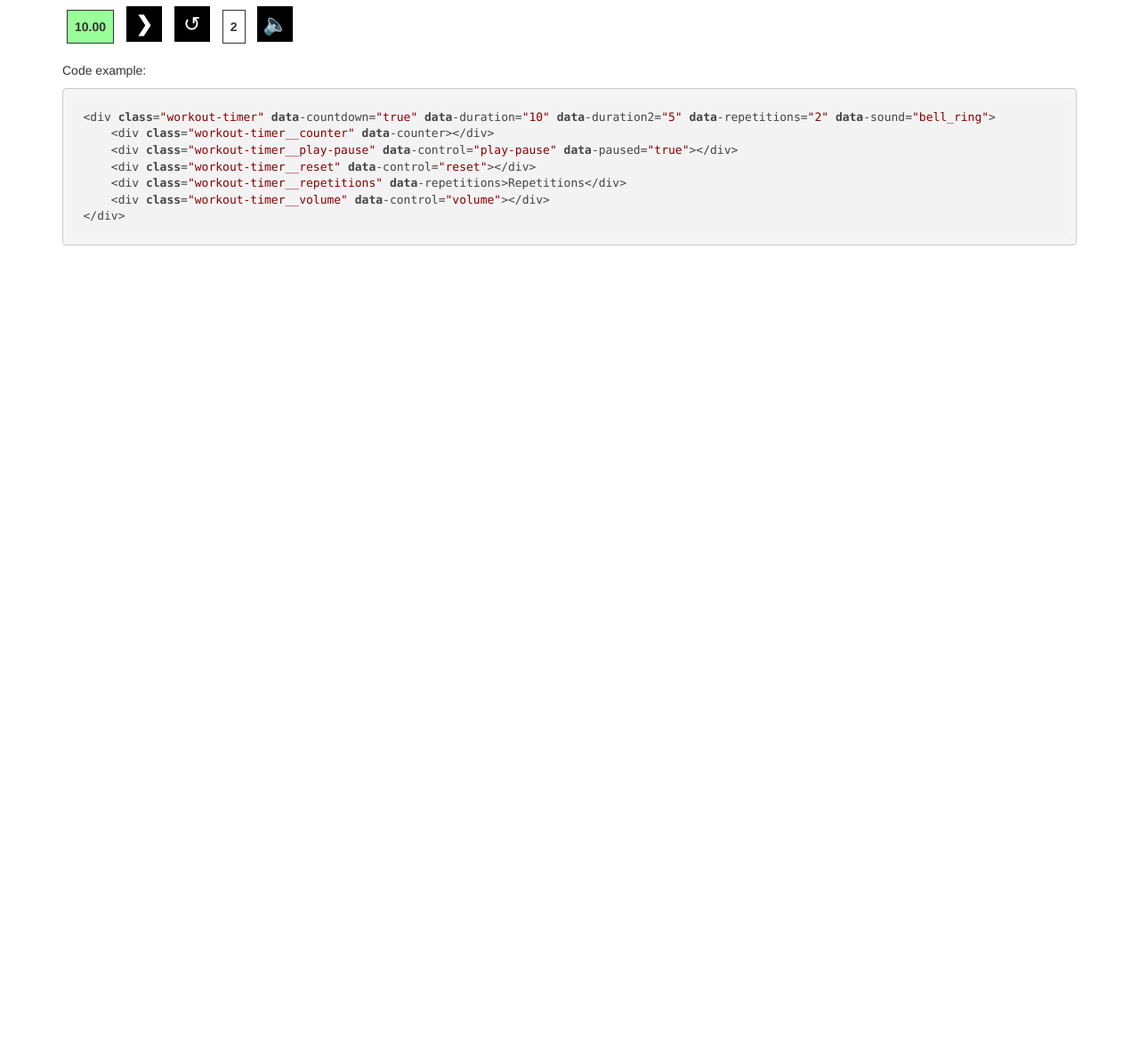
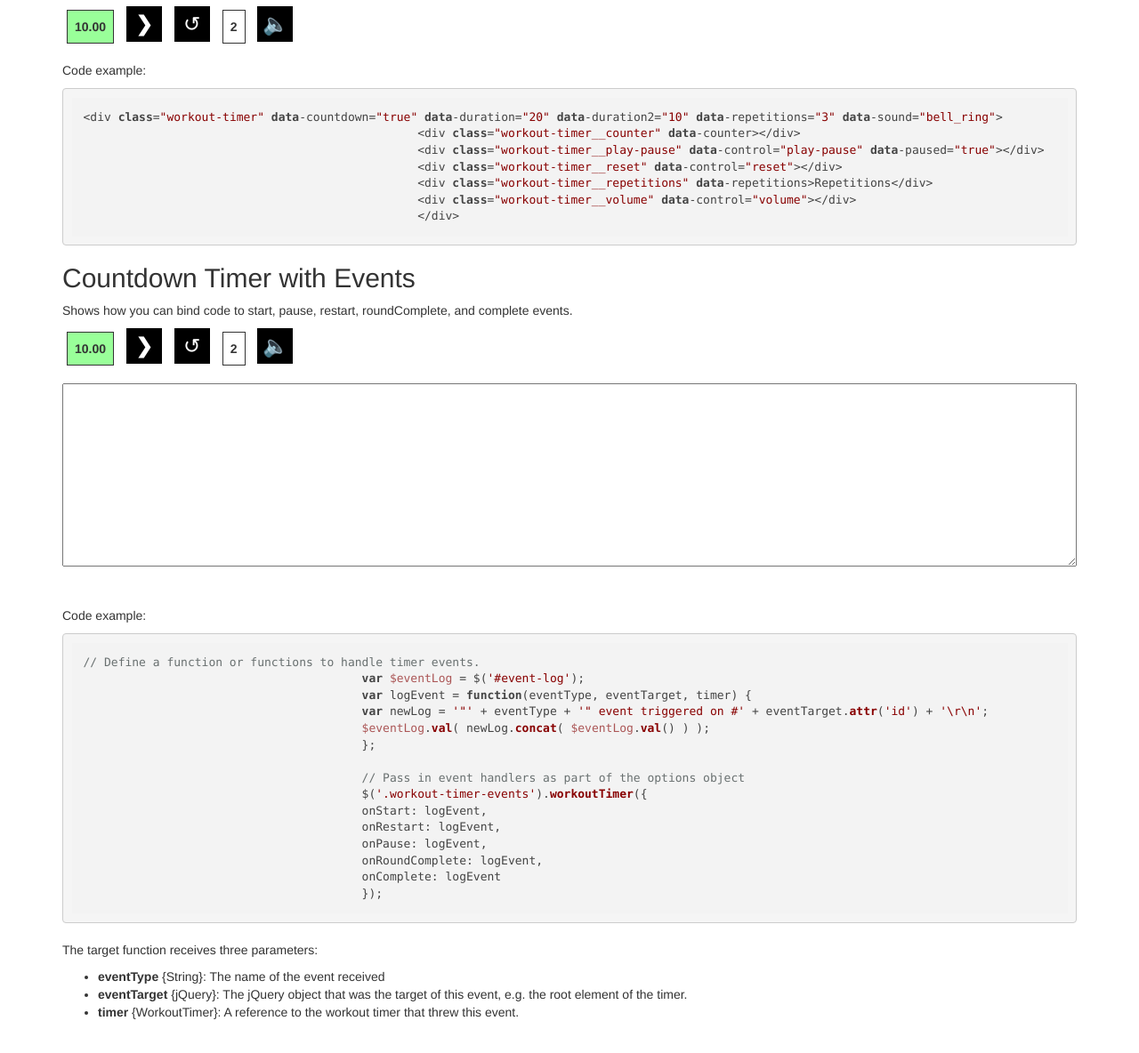
Before and after one commit to hansoninc/jquery.workout-timer, a plain HTML site: page index.html in a window 1280 px wide. Shown: the part 1593-2777 px from the top of the page at 89% size. Before the commit the page ends 1889 px from the top, so only its background shows below. Drawn offline with nearby package versions, Linux system fonts and the light colour scheme; no server answers.

Commit message:
Added callback events

```diff
--- a/index.html
+++ b/index.html
@@ -8,6 +8,15 @@
 
 	<!-- Example-page styles -->
 	<style>
+		body {
+			margin-bottom: 100px;
+		}
+
+		.event-log {
+			width: 100%;
+			margin: 20px 0;
+		}
+
 		.code-example {
 			margin: 20px 0;
 		}
@@ -118,7 +127,7 @@
 
 				<div class="code-example">
 					<p>Code example:</p>
-					<pre><code>&lt;div class=&quot;workout-timer&quot; data-countdown=&quot;true&quot; data-duration=&quot;10&quot; data-duration2=&quot;5&quot; data-repetitions=&quot;2&quot; data-sound=&quot;bell_ring&quot;&gt;
+					<pre><code>&lt;div class=&quot;workout-timer&quot; data-countdown=&quot;true&quot; data-duration=&quot;20&quot; data-duration2=&quot;10&quot; data-repetitions=&quot;3&quot; data-sound=&quot;bell_ring&quot;&gt;
 						&lt;div class=&quot;workout-timer__counter&quot; data-counter&gt;&lt;/div&gt;
 						&lt;div class=&quot;workout-timer__play-pause&quot; data-control=&quot;play-pause&quot; data-paused=&quot;true&quot;&gt;&lt;/div&gt;
 						&lt;div class=&quot;workout-timer__reset&quot; data-control=&quot;reset&quot;&gt;&lt;/div&gt;
@@ -126,6 +135,42 @@
 						&lt;div class=&quot;workout-timer__volume&quot; data-control=&quot;volume&quot;&gt;&lt;/div&gt;
 						&lt;/div&gt;</code></pre>
 				</div>
+
+				<h2>Countdown Timer with Events</h2>
+				<p>Shows how you can bind code to start, pause, restart, roundComplete, and complete events.</p>
+				<div class="workout-timer-events" id="timer-example" data-countdown="true" data-duration="10" data-repetitions="2" data-sound="bell_ring">
+					<div class="workout-timer__counter" data-counter></div>
+					<div class="workout-timer__play-pause" data-control="play-pause" data-paused="true"></div>
+					<div class="workout-timer__reset" data-control="reset"></div>
+					<div class="workout-timer__repetitions" data-repetitions>Repetitions</div>
+					<div class="workout-timer__volume" data-control="volume"></div>
+				</div>
+				<textarea name="" id="event-log" class="event-log" cols="30" rows="10"></textarea>
+				<div class="code-example">
+					<p>Code example:</p>
+				<pre><code>// Define a function or functions to handle timer events.
+					var $eventLog = $('#event-log');
+					var logEvent = function(eventType, eventTarget, timer) {
+					var newLog = '"' + eventType + '" event triggered on #' + eventTarget.attr('id') + '\r\n';
+					$eventLog.val( newLog.concat( $eventLog.val() ) );
+					};
+
+					// Pass in event handlers as part of the options object
+					$('.workout-timer-events').workoutTimer({
+					onStart: logEvent,
+					onRestart: logEvent,
+					onPause: logEvent,
+					onRoundComplete: logEvent,
+					onComplete: logEvent
+					});</code></pre>
+				</div>
+
+				<p>The target function receives three parameters:</p>
+				<ul>
+					<li><strong>eventType</strong> {String}: The name of the event received</li>
+					<li><strong>eventTarget</strong> {jQuery}: The jQuery object that was the target of this event, e.g. the root element of the timer.</li>
+					<li><strong>timer</strong> {WorkoutTimer}: A reference to the workout timer that threw this event.</li>
+				</ul>
 			</div>
 		</div>
 	</div>
@@ -148,12 +193,28 @@
 
 	// Init timers
 	$('.workout-timer').workoutTimer();
+
+	var $eventLog = $('#event-log');
+	var logEvent = function(eventType, eventTarget, timer) {
+		var newLog = '"' + eventType + '" event triggered on #' + eventTarget.attr('id') + '\r\n';
+		$eventLog.val( newLog.concat( $eventLog.val() ) );
+	};
+
+	$('.workout-timer-events').workoutTimer({
+		onStart: logEvent,
+		onRestart: logEvent,
+		onPause: logEvent,
+		onRoundComplete: logEvent,
+		onComplete: logEvent
+	});
 </script>
 <script>
 	// Syntax highlighting
 	$('pre code').each(function(i, block) {
 		hljs.highlightBlock(block);
 	});
+
+
 </script>
 </body>
 </html>
```
Lines whose indentation alone changed are shown as unchanged.
